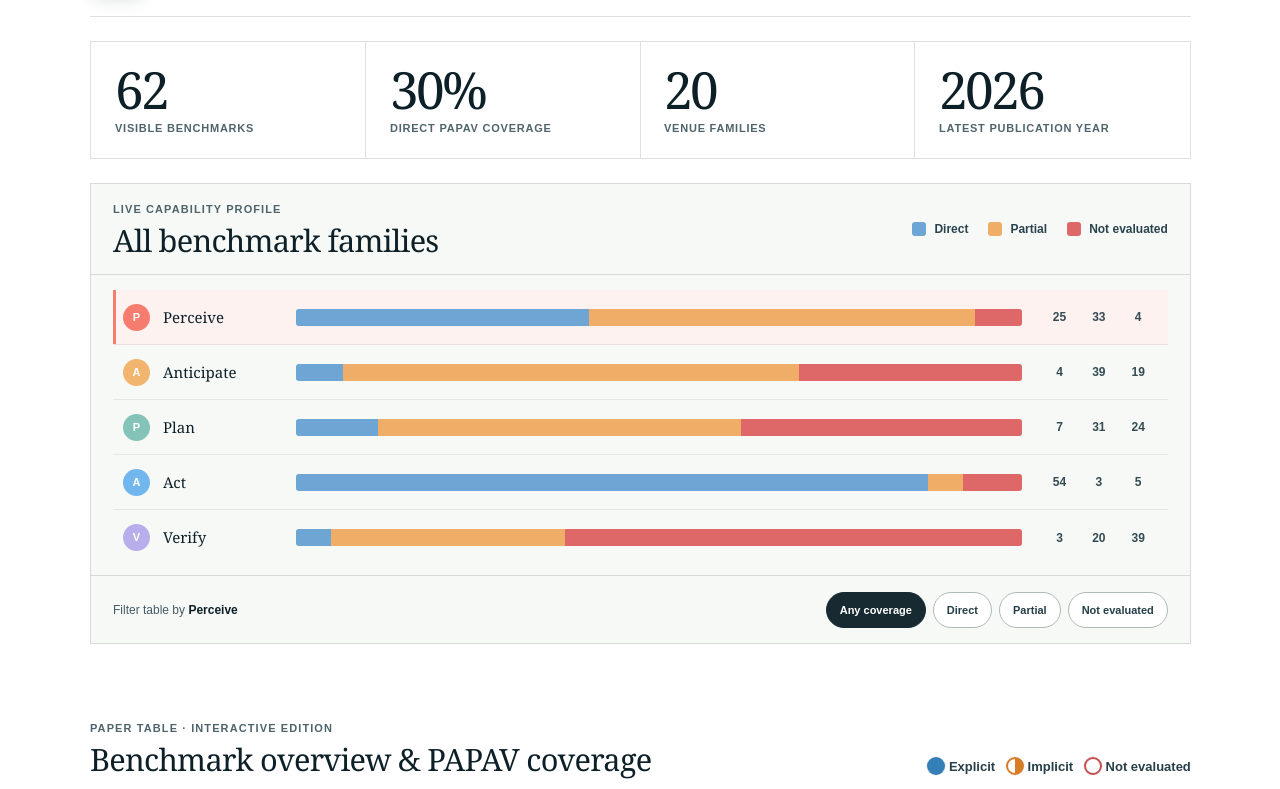
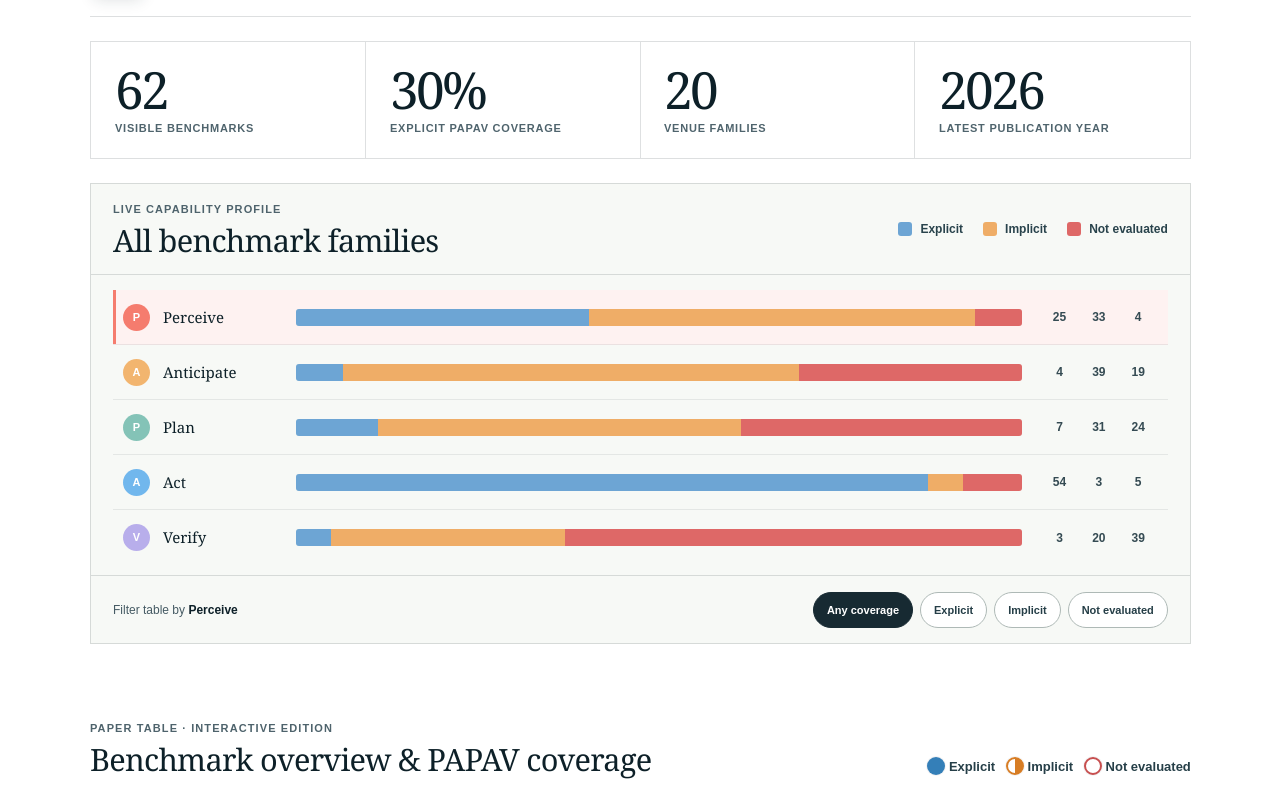
Before and after one commit to seizethe-day/PAPAV, a Next.js app: page / in a window 1280 px wide. Shown: the part 4931-5720 px from the top of the page. Built offline with nearby package versions, Linux system fonts and the light colour scheme; no server answers.

Commit message:
Add files via upload

```diff
--- a/app/benchmark-explorer.tsx
+++ b/app/benchmark-explorer.tsx
@@ -16,8 +16,8 @@ const categoryLabels: Record<BenchmarkCategory, string> = {
   RS: 'Robotic systems',
 };
 const coverageLabels: Record<Coverage, string> = {
-  direct: 'Direct',
-  partial: 'Partial',
+  direct: 'Explicit',
+  partial: 'Implicit',
   none: 'Not evaluated',
 };
 
@@ -82,7 +82,7 @@ export default function BenchmarkExplorer() {
   });
 
   const totalCells = Math.max(filtered.length * 5, 1);
-  const directCells = filtered.reduce((sum, item) => sum + item.coverage.filter((value) => value === 'direct').length, 0);
+  const explicitCells = filtered.reduce((sum, item) => sum + item.coverage.filter((value) => value === 'direct').length, 0);
   const latestYear = filtered.length ? Math.max(...filtered.map((item) => item.year)) : '—';
   const venueCount = new Set(filtered.map((item) => item.venue.replace(/'\d{2}$/, ''))).size;
 
@@ -132,7 +132,7 @@ export default function BenchmarkExplorer() {
 
       <div className="benchmark-live-stats" aria-live="polite">
         <div><strong>{filtered.length}</strong><span>visible benchmarks</span></div>
-        <div><strong>{Math.round((directCells / totalCells) * 100)}%</strong><span>direct PAPAV coverage</span></div>
+        <div><strong>{Math.round((explicitCells / totalCells) * 100)}%</strong><span>explicit PAPAV coverage</span></div>
         <div><strong>{venueCount}</strong><span>venue families</span></div>
         <div><strong>{latestYear}</strong><span>latest publication year</span></div>
       </div>
@@ -144,8 +144,8 @@ export default function BenchmarkExplorer() {
             <h3>{category === 'ALL' ? 'All benchmark families' : categoryLabels[category]}</h3>
           </div>
           <div className="coverage-legend" aria-label="Coverage legend">
-            <span><i className="legend-direct" /> Direct</span>
-            <span><i className="legend-partial" /> Partial</span>
+            <span><i className="legend-direct" /> Explicit</span>
+            <span><i className="legend-partial" /> Implicit</span>
             <span><i className="legend-none" /> Not evaluated</span>
           </div>
         </div>
@@ -153,7 +153,7 @@ export default function BenchmarkExplorer() {
           {summaries.map((summary, index) => (
             <button type="button" key={capabilityNames[index]} className={capability === index ? 'active' : ''} onClick={() => { setCapability(index); resetView(); }} style={{ '--capability': capabilityColors[index] } as React.CSSProperties}>
               <span className="coverage-name"><b>{capabilityNames[index].slice(0, 1)}</b>{capabilityNames[index]}</span>
-              <span className="coverage-stack" aria-label={`${capabilityNames[index]}: ${summary.direct} direct, ${summary.partial} partial, ${summary.none} not evaluated`}>
+              <span className="coverage-stack" aria-label={`${capabilityNames[index]}: ${summary.direct} explicit, ${summary.partial} implicit, ${summary.none} not evaluated`}>
                 <i className="segment-direct" style={{ width: `${summary.directPct}%`, flexBasis: `${summary.directPct}%`, backgroundColor: coverageColors.direct }} />
                 <i className="segment-partial" style={{ width: `${summary.partialPct}%`, flexBasis: `${summary.partialPct}%`, backgroundColor: coverageColors.partial }} />
                 <i className="segment-none" style={{ width: `${summary.nonePct}%`, flexBasis: `${summary.nonePct}%`, backgroundColor: coverageColors.none }} />
@@ -222,8 +222,8 @@ export default function BenchmarkExplorer() {
 }
 
 function BenchmarkRow({ row, expanded, onToggle, selectedCapability }: { row: Benchmark; expanded: boolean; onToggle: () => void; selectedCapability: number }) {
-  const direct = row.coverage.filter((value) => value === 'direct').length;
-  const partial = row.coverage.filter((value) => value === 'partial').length;
+  const explicit = row.coverage.filter((value) => value === 'direct').length;
+  const implicit = row.coverage.filter((value) => value === 'partial').length;
 
   return (
     <>
@@ -244,8 +244,8 @@ function BenchmarkRow({ row, expanded, onToggle, selectedCapability }: { row: Be
           <td colSpan={10}>
             <div>
               <span><b>{row.year}</b> publication year</span>
-              <span><b>{direct}</b> directly evaluated capabilities</span>
-              <span><b>{partial}</b> implicitly involved capabilities</span>
+              <span><b>{explicit}</b> explicitly evaluated capabilities</span>
+              <span><b>{implicit}</b> implicitly involved capabilities</span>
               <p><strong>Task profile</strong>{row.name} evaluates {row.task.toLowerCase()} in a {row.subcategory.toLowerCase()} setting, positioned within {categoryLabels[row.category].toLowerCase()}.</p>
             </div>
           </td>
```
